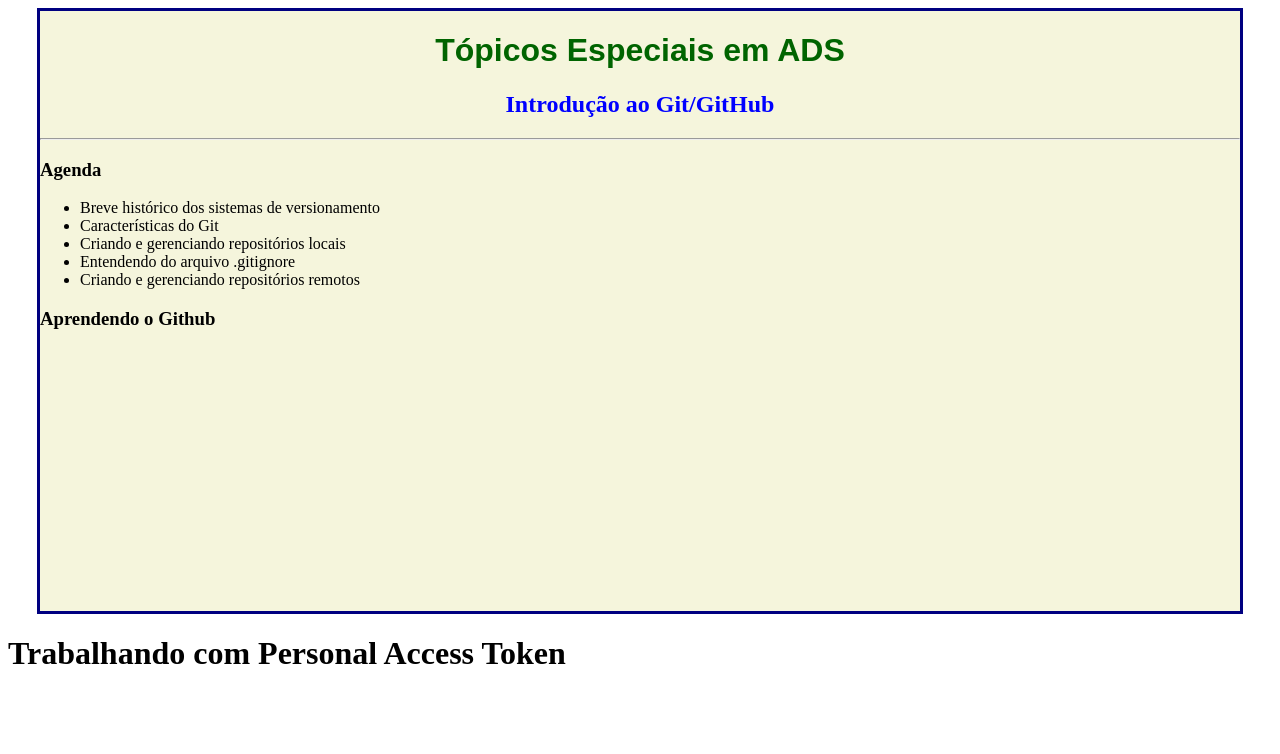
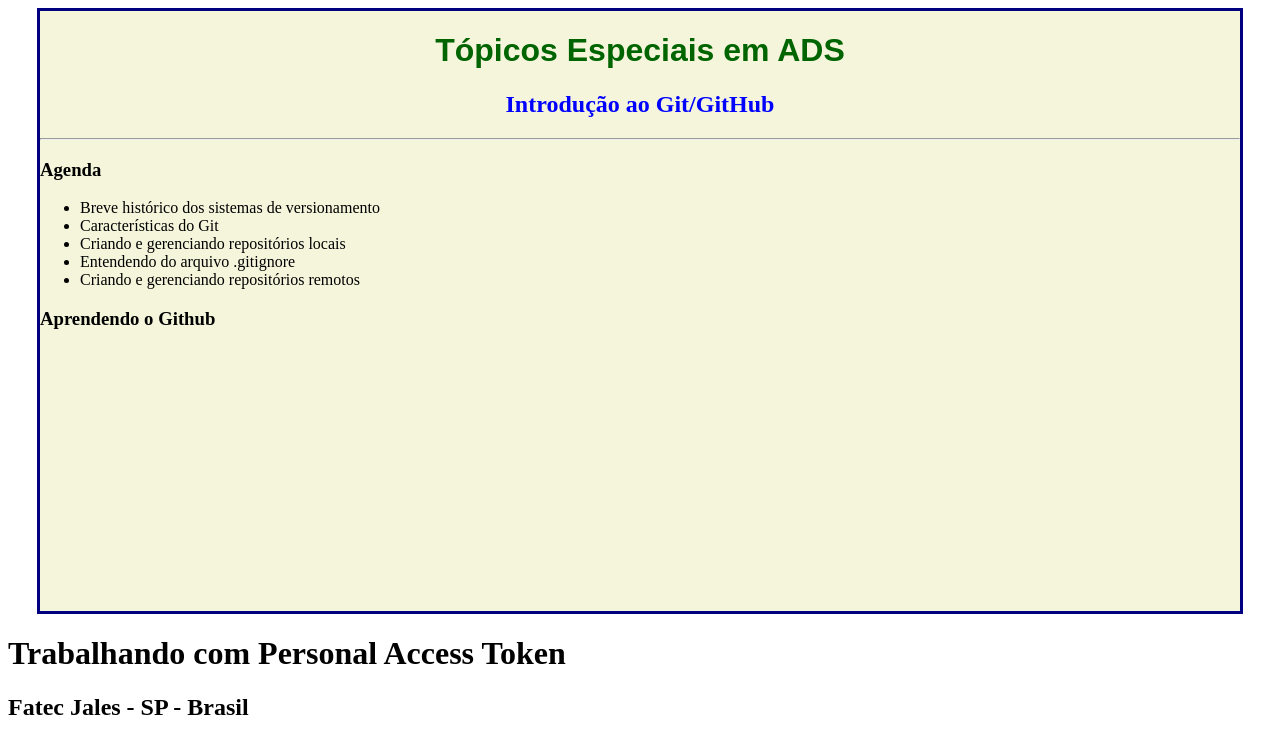
Before and after one commit to pedrodoninimorita/intro-git, a plain HTML site: page index.html in a window 1280 px wide. Drawn offline with Linux system fonts and the light colour scheme.

Commit message:
Sistemas para Internet

```diff
--- a/index.html
+++ b/index.html
@@ -29,6 +29,7 @@
 
     <div>
         <h1>Trabalhando com Personal Access Token</h1>
+        <h2>Fatec Jales - SP - Brasil</h2>
     </div>
 
 
```
